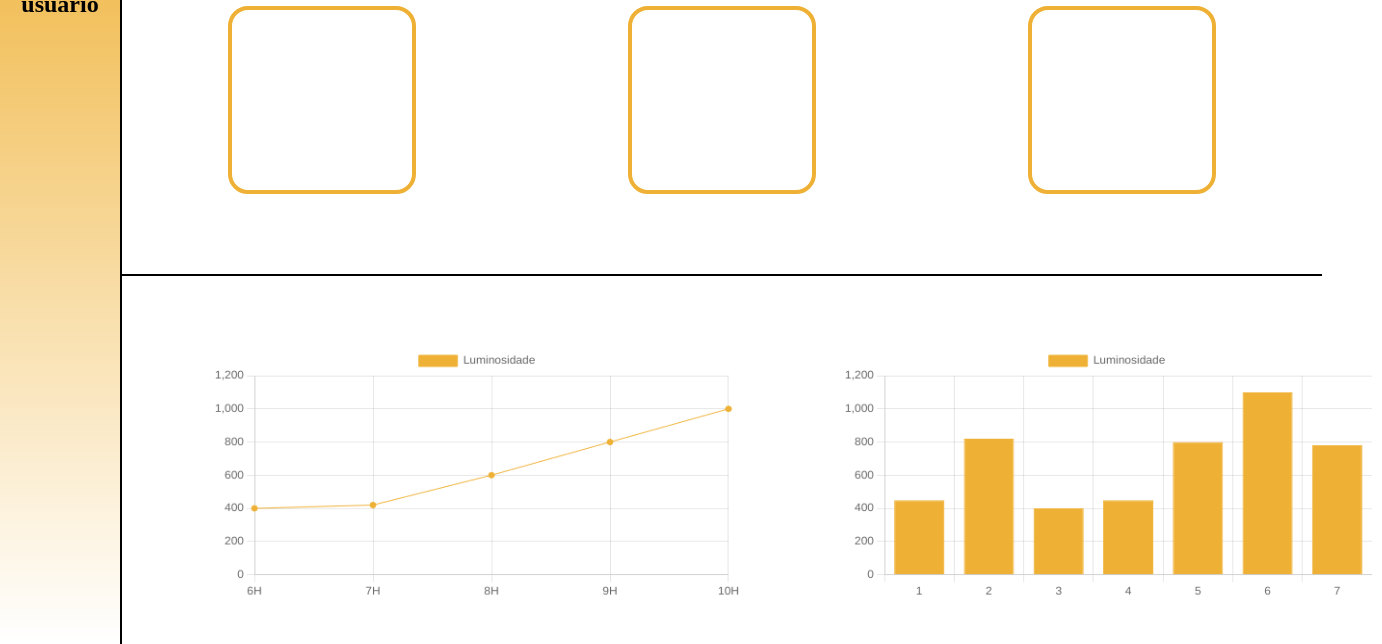
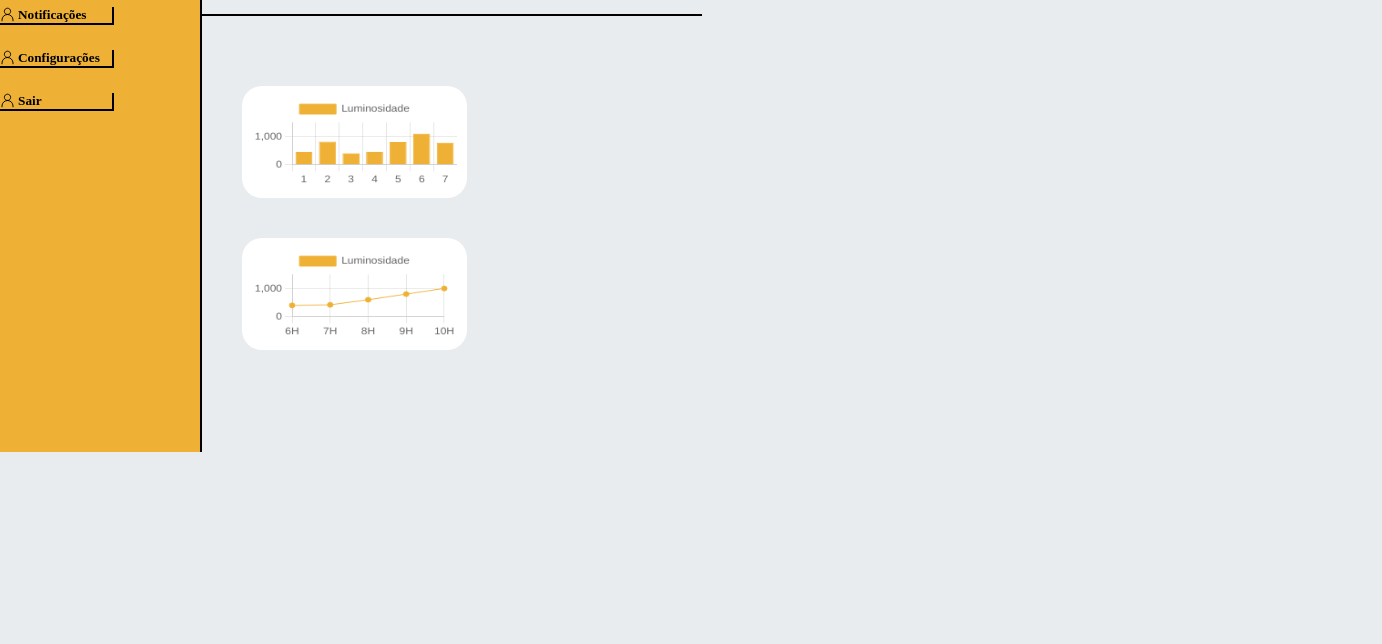
Before and after one commit to Seven-Lux/Monitoramento-Luminosidade, a plain HTML site: page siteInstitucional/HTML/dashboard.html in a window 1280 px wide. Shown: the part 156-800 px from the top of the page, 1382 px wide, since content can reach past the window. Drawn offline with nearby package versions, Linux system fonts and the light colour scheme.

Commit message:
Primeir parte da div usuario e alterações nas KPIs e dashboards

```diff
--- a/siteInstitucional/CSS/dashboard.css
+++ b/siteInstitucional/CSS/dashboard.css
@@ -4,23 +4,29 @@
   flex-direction: row;
 }
 
+body{
+  background-color: #e9ecef;
+}
+
 .usuario{
   display: flex;
   flex-direction: column;
   color: black;
-    align-items: center;
-    text-align: center;
-    height: 800px;
-    width: 300px;
-    background-image: linear-gradient(to bottom, #efb135, white);
+  align-items: flex-start;
+  height: 608px;
+  width: 200px;
+  background-color: #efb135;
   border-right: solid black 2px;
 }
 
+
 .container-dashboard{
   display: flex;
-    justify-content: flex-start;
-    flex-direction: row;
-    padding-top: 60px;
+  justify-content: flex-end;
+  flex-direction: column;
+  align-items: flex-start;
+  padding-top: 30px;
+
 }
 
 
@@ -59,18 +65,18 @@
   display: flex;
   align-items: flex-end;
   justify-content: space-around;
-    height: 350px;
-    width: 1200px;
+  height: 150px;
+  width: 500px;
   border-bottom: solid 2px black;
-    padding-bottom: 80px;
+  padding-bottom: 20px;
 }
 .box-kpi{
   display: flex;
-    justify-content: space-around;
-    height: 180px;
-    width: 180px;
-    border: solid 4px #efb135;
+  justify-content: space-between;
+  height: 100px;
+  width: 100px;
   border-radius: 20px;
+  background-color: white;
 }
 canvas {
   background-color: white;
@@ -81,11 +87,27 @@
 }
 
 .gra1, .gra2{
-    width: 550px;
-    height: 550px;
-    margin-left: 80px;
+  width: 225px;
+  margin-top: 40px;
+  margin-left: 40px;
+  border-radius: 20px;
 }
 
+.opt-row{
+  display: flex;
+  flex-direction: row;
+  margin-bottom: 25px;
+  border-bottom: solid 2px black;
+  border-right: solid 2px black;
+  padding-right: 2px;
+  width: 110px;
+}
+
+.img-opt{
+  height: 15px;
+  width: 15px;
+  margin-right: 3px;
+}
 *{
   margin: 0;
   padding: 0;
--- a/siteInstitucional/HTML/dashboard.html
+++ b/siteInstitucional/HTML/dashboard.html
@@ -12,14 +12,33 @@
 <body>
     <div class="container-geral">
         <div class="usuario">
-            <img src="../imagens/user.svg" alt="icone do usuario">
-            <h2>Nome do usuario</h2>
+            <img class="img-user" src="../imagens/sevenluxLogo.png" alt="icone do usuario">
+            <div class="opt-row">
+                <img src="../imagens/user.svg" alt="" class="img-opt">
+                <h5>Funcionários</h5>
+            </div>
+
+             <div class="opt-row">
+                 <img src="../imagens/user.svg" alt="" class="img-opt">
+                 <h5>Notificações</h5>
+             </div>
+
+             <div class="opt-row">
+                 <img src="../imagens/user.svg" alt="" class="img-opt">
+                 <h5>Configurações</h5>
+             </div>
+
+             <div class="opt-row">
+                 <img src="../imagens/user.svg" alt="" class="img-opt">
+                 <h5>Sair</h5>
+             </div>
+
         </div>
 
         <div class="container-column">
             <div class="container-alert"></div>
             <div class="container-kpi">
-                <div class="box-kpi">
+                    <div class="box-kpi">
                 </div>
                 <div class="box-kpi">
                 </div>
@@ -27,8 +46,8 @@
                 </div>
             </div>
             <div class="container-dashboard">
-                <canvas id="myChart" class="gra1"></canvas>
-                <canvas id="myChart2" class="gra2"></canvas>
+                <canvas id="myChart2" class="gra1"></canvas>
+                <canvas id="myChart" class="gra2"></canvas>
             </div>
         </div>
 
```
Lines whose indentation alone changed are shown as unchanged.
